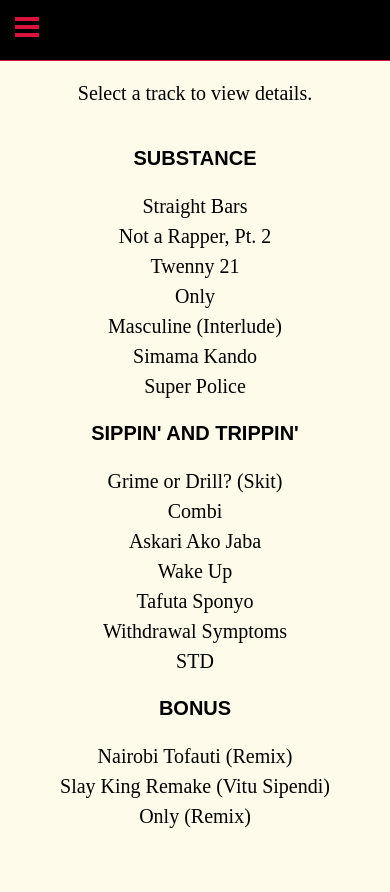
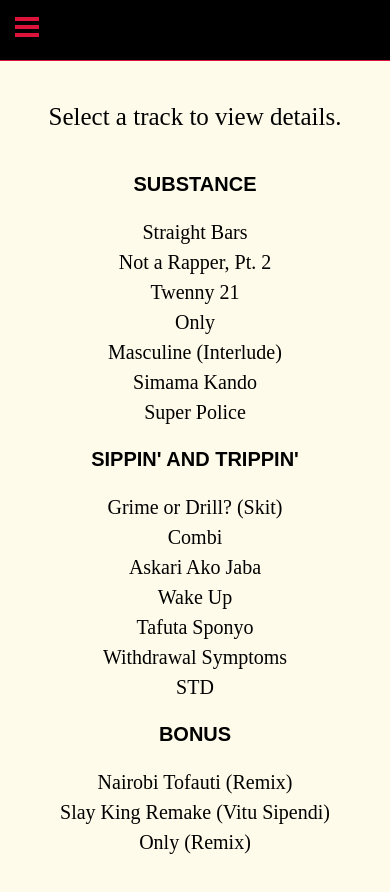
Before and after one commit to DavyK17/man-of-substance, a React (Create React App) app: page /tracks in a window 390 px wide. Shown: the top 892 px of the page. Before the commit the page ends 871 px from the top, so only its background shows below. Built offline with nearby package versions, Linux system fonts and the light colour scheme.

Commit message:
Adjusting style for .tracklist-lead

```diff
--- a/src/assets/style.css
+++ b/src/assets/style.css
@@ -324,9 +324,16 @@ nav a:active {
 }
 
 .tracklist-lead {
+    font-size: 1.25rem;
     text-align: center;
     margin: unset;
     margin-bottom: 2rem;
+}
+
+@media only screen and (max-width: 991px) {
+    .tracklist-lead {
+        margin-top: 1rem;
+    }
 }
 
 .tracklist h2,
```
